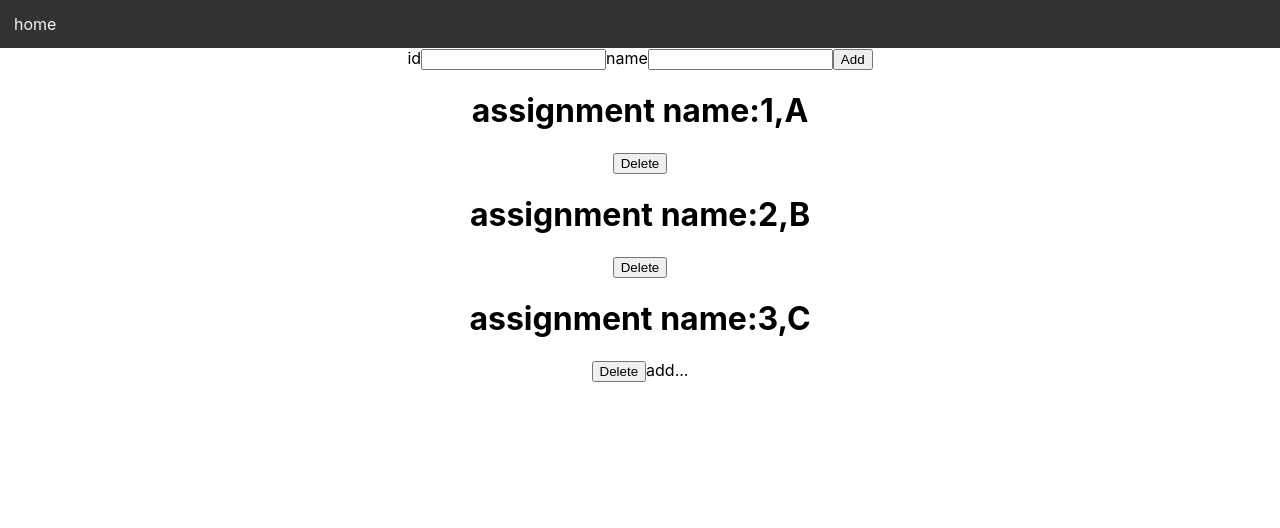
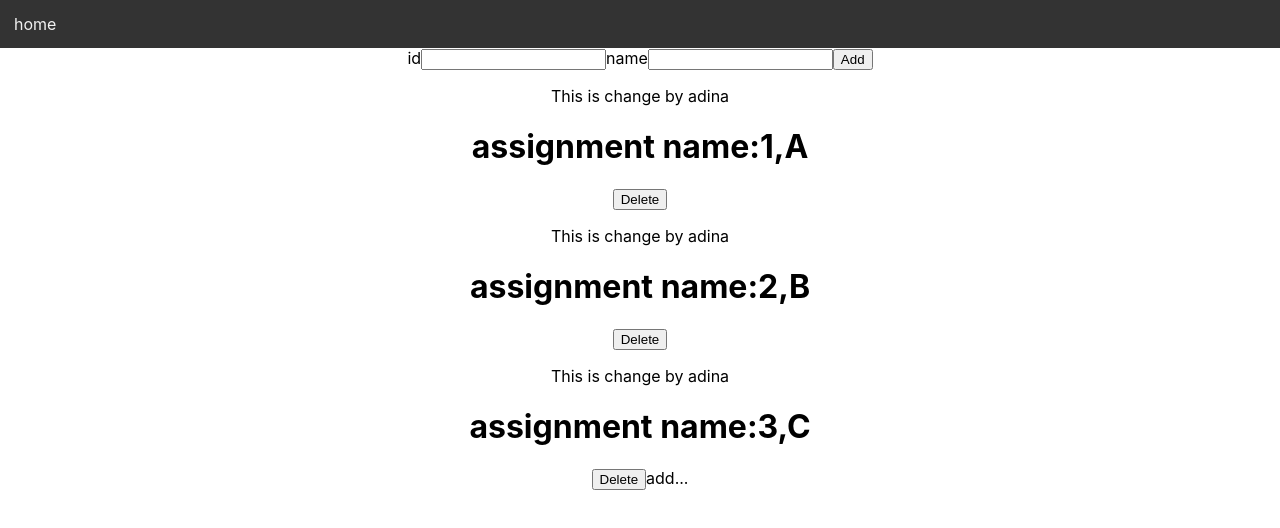
Before and after one commit to TehilaGil/git-fullsrack-project, a React (Create React App) app in the folder client/: page /home in a window 1280 px wide. Shown: the top 528 px of the page. Built offline with nearby package versions, Linux system fonts and the light colour scheme.

Commit message:
change line 8 by adina8244

```diff
--- a/client/src/Components/Todo.jsx
+++ b/client/src/Components/Todo.jsx
@@ -5,6 +5,7 @@ const Todo=(props)=>{
 
     return(
         <>
+        <p>This is change by adina</p>
             <h1>assignment name:{props.state.id},{props.state.name}</h1>
             <button onClick={()=>{props.dispatch({type:"Delete",what:{id:props.state.id}})}}>Delete</button>
         </>
```
